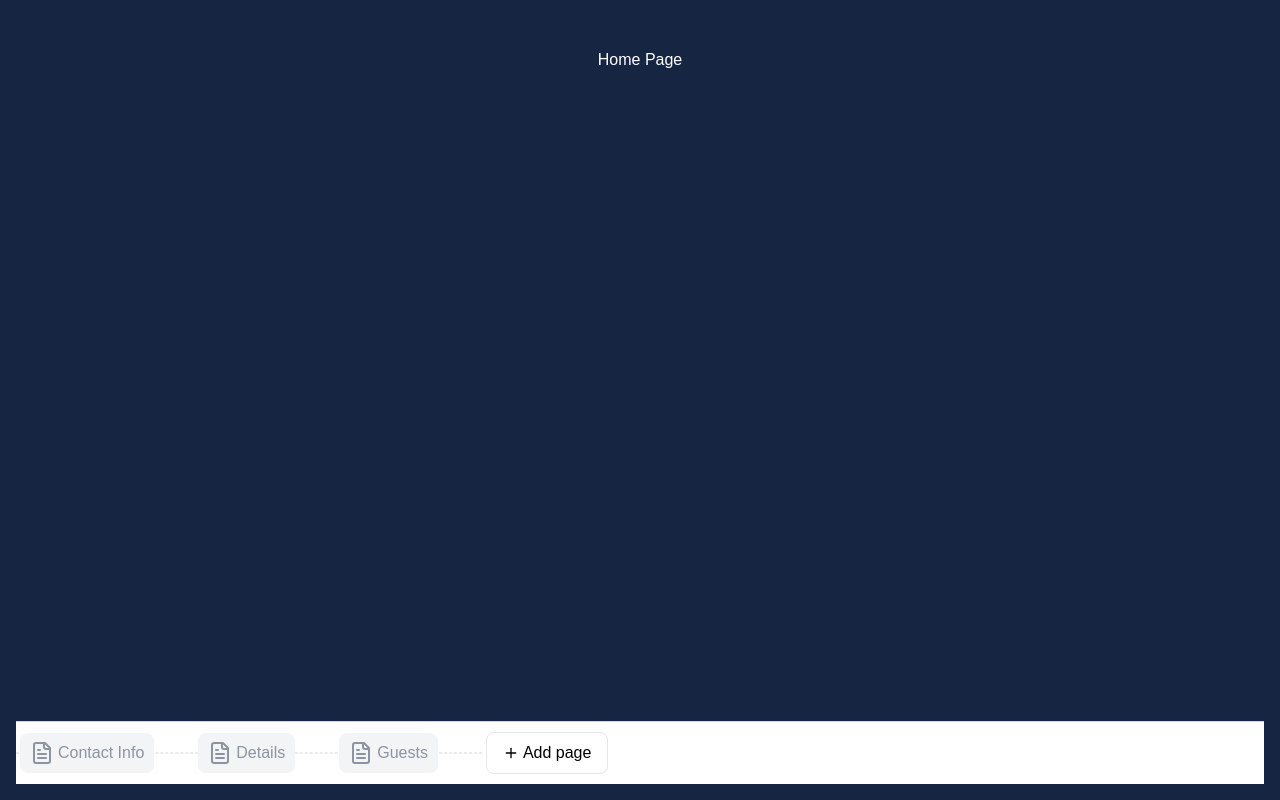
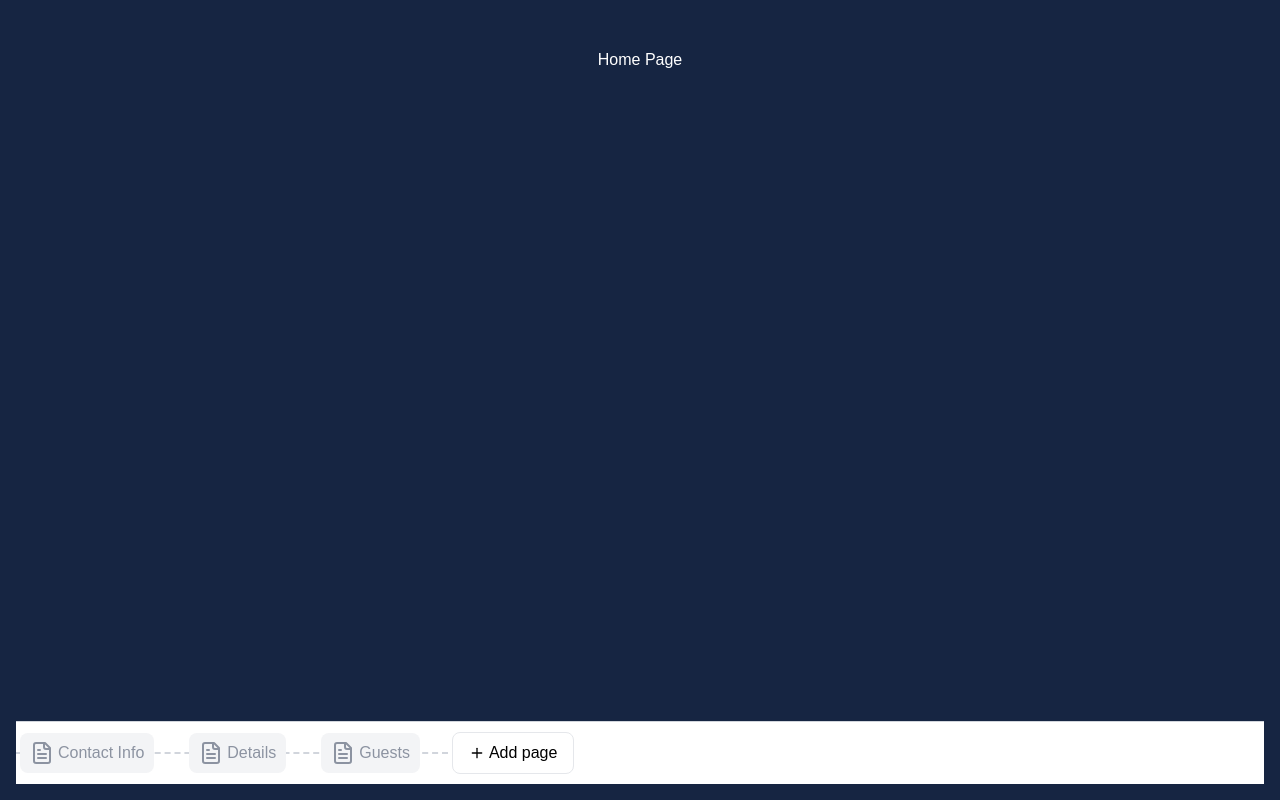
Before and after one commit to henrygranados/henrygranados-nextjs-app, a Next.js app: page / in a window 1280 px wide. Built offline with nearby package versions, Linux system fonts and the light colour scheme.

Commit message:
small update

```diff
--- a/app/components/BottomNav.tsx
+++ b/app/components/BottomNav.tsx
@@ -108,7 +108,7 @@ export default function BottomNav({
               {/* Dashed line behind tabs - only show if there are tabs */}
               {tabs.length > 0 && (
                 <div
-                  className="absolute top-1/2 left-0 right-0 border-b border-dashed border-gray-300 z-0"
+                  className="absolute top-1/2 left-0 right-0 border-b-2 border-dashed border-gray-300 z-0"
                   style={{ transform: "translateY(-50%)" }}
                 ></div>
               )}
@@ -144,7 +144,7 @@ export default function BottomNav({
               ))}
 
               {/* Space between last tab and Add Page button */}
-              <div className="w-10"></div>
+              <div className="w-6"></div>
             </div>
 
             {/* Right section: Add Page button only */}
--- a/app/components/InsertButton.tsx
+++ b/app/components/InsertButton.tsx
@@ -26,7 +26,7 @@ export default function InsertButton({ onClick }: { onClick: () => void }) {
   }, []);
 
   return (
-    <div className="inline-block mx-2">
+    <div className="inline-block mx-2 -ml-px">
       <div
         ref={buttonRef}
         onClick={onClick}
@@ -37,8 +37,8 @@ export default function InsertButton({ onClick }: { onClick: () => void }) {
         }}
       >
         {hover && (
-          <span className="flex items-center">
-            <Plus size={10} />
+          <span className="flex items-center -ml-px">
+            <Plus size={10} color="#000" />
           </span>
         )}
       </div>
```
